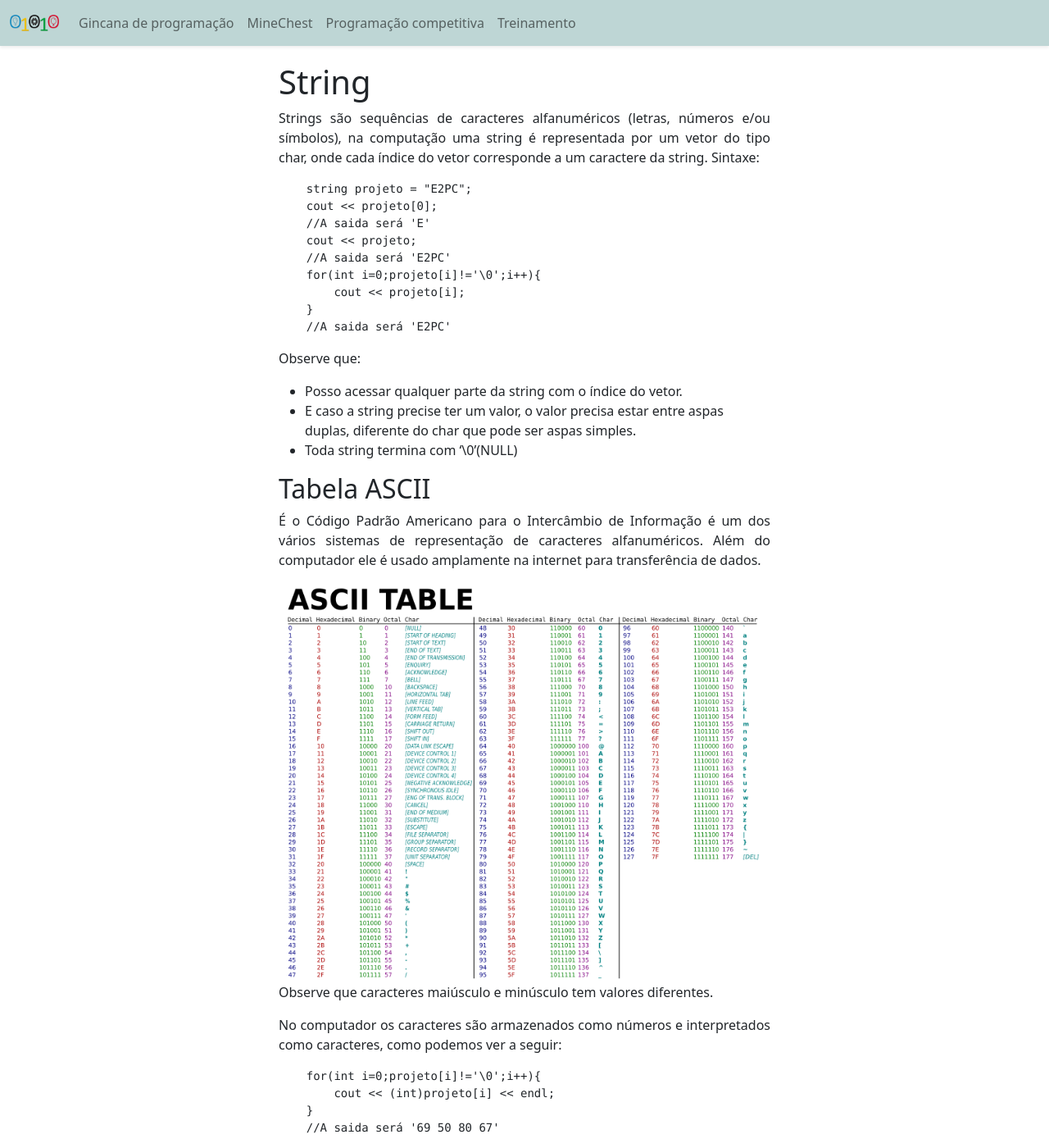
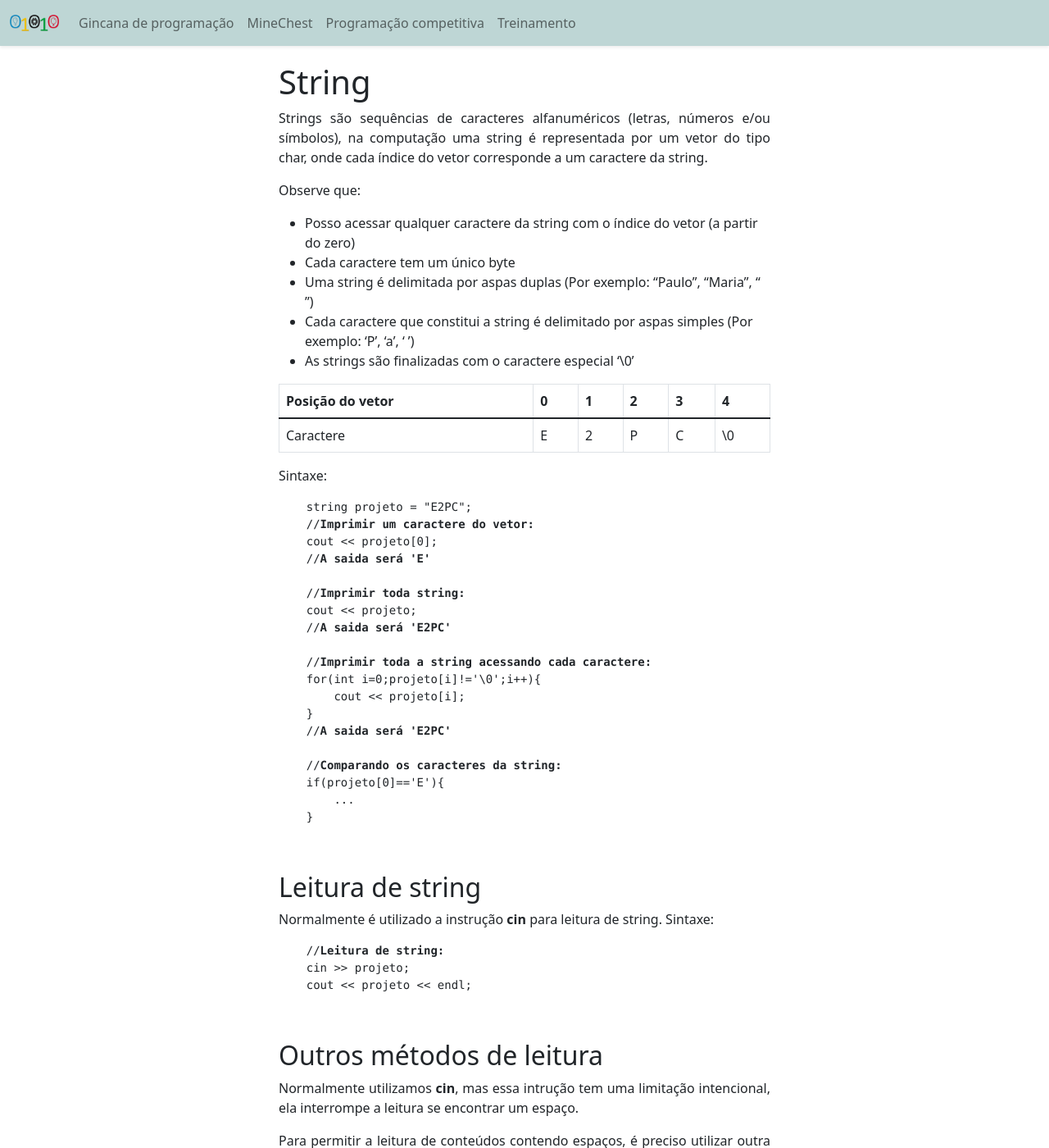
Before and after one commit to E2PC/ProjectPage, a Jekyll site: the page built from treinamento/string.md, in a window 1280 px wide and 1400 px high. Shown: the whole window at 82% size. Built offline with Jekyll 4.4.1, drawn with Linux system fonts in a browser that asks for light colours; nearby versions of some CDN libraries; some of the changed text lies outside the part shown.

Commit message:
acrescentando conteudo

```diff
--- a/treinamento/string.md
+++ b/treinamento/string.md
@@ -9,25 +9,133 @@ order: 8
 
 # String
 
-Strings são sequências de caracteres alfanuméricos (letras, números e/ou símbolos), na computação uma string é representada por um vetor do tipo char, onde cada índice do vetor corresponde a um caractere da string. Sintaxe:
+Strings são sequências de caracteres alfanuméricos (letras, números e/ou símbolos), na computação uma string é representada por um vetor do tipo char, onde cada índice do vetor corresponde a um caractere da string.
 
+Observe que:
+
+- Posso acessar qualquer caractere da string com o índice do vetor (a partir do zero)
+- Cada caractere tem um único byte
+- Uma string é delimitada por aspas duplas (Por exemplo: “Paulo”, “Maria”, “ ”)
+- Cada caractere que constitui a string é delimitado por aspas simples (Por exemplo: ‘P’, ‘a’, ‘ ’)
+- As strings são finalizadas com o caractere especial ‘\0’
+
+
+<table class="table table-bordered">
+    <thead>
+        <tr>
+            <th scope="col">Posição do vetor</th>
+            <th scope="col">0</th>
+            <th scope="col">1</th>
+            <th scope="col">2</th>
+            <th scope="col">3</th>
+            <th scope="col">4</th>
+        </tr>
+    </thead>
+    <tbody>
+        <tr>
+            <td>Caractere</td>
+            <td>E</td>
+            <td>2</td>
+            <td>P</td>
+            <td>C</td>
+            <td>\0</td>
+        </tr>
+    </tbody>
+</table>
+
+Sintaxe:
 <pre>
     string projeto = "E2PC";
+    //<b>Imprimir um caractere do vetor:</b>
     cout << projeto[0];
-    //A saida será 'E'
+    //<b>A saida será 'E'</b>
+
+    //<b>Imprimir toda string:</b>
     cout << projeto;
-    //A saida será 'E2PC'
+    //<b>A saida será 'E2PC'</b>
+
+    //<b>Imprimir toda a string acessando cada caractere:</b>
     for(int i=0;projeto[i]!='\0';i++){
         cout << projeto[i];
     }
-    //A saida será 'E2PC'
+    //<b>A saida será 'E2PC'</b>
+
+    //<b>Comparando os caracteres da string:</b>
+    if(projeto[0]=='E'){
+        ...
+    }
 </pre>
 
-Observe que:
+<br>
 
-- Posso acessar qualquer parte da string com o índice do vetor.
-- E caso a string precise ter um valor, o valor precisa estar entre aspas duplas, diferente do char que pode ser aspas simples.
-- Toda string termina com '\0'(NULL)
+## Leitura de string
+
+Normalmente é utilizado a instrução **cin** para leitura de string.
+Sintaxe:
+
+<pre>
+    //<b>Leitura de string:</b>
+    cin >> projeto;
+    cout << projeto << endl;
+</pre>
+
+<br>
+
+## Outros métodos de leitura
+Normalmente utilizamos **cin**, mas essa intrução tem uma limitação intencional, ela interrompe a leitura se encontrar um espaço.
+
+Para permitir a leitura de conteúdos contendo espaços, é preciso utilizar outra função de entrada, que obterá toda a linha do fluxo de entrada padrão:
+
+A instrução **getline(cin, projeto)** permitirá que todos os caracteres até o enter que forem digitados sejam armazenados na variável projeto.
+
+
+Se for necessário utilizar outro caractere para delimitar o fim do conteúdo da variável, esse caractere poderá ser especificado (como último parâmetro da função getline): **getline(cin, projeto, '.')**
+
+Com essa instrução, todos os caracteres que antecederem o ponto ('.') serão armazenados na variável projeto.
+
+<table class="table table-bordered">
+    <tr>
+        <td style="width:38%">
+            <p>
+                int() main {<br>
+                    string a, b, c, d;<br>
+                    getline(cin, a);<br>
+                    cout << "a: " << a << endl;<br>
+                    getline(cin, b, '.');<br>
+                    cout << "b: " << b << endl;<br>
+                    getline(cin, c);<br>
+                    cout << "c: " << c << endl;<br>
+                    getline(cin, d, '\t');<br>
+                    cout << "d: " << d << endl;<br>
+                }
+            </p>
+        </td>
+        <td>
+            <table >
+                <tr>
+                    <td style="padding-bottom: 20px;">
+                        <b>Entrada:</b> Cuidado.&nbsp;&nbsp;&nbsp;&nbsp;Getline em uso.<br>
+                        (note que possui tabulação no meio da string)
+                    </td>
+                </tr>
+                <tr>
+                    <td>
+                        <b>TERMINAL ($):</b><br>
+                        $ Cuidado.&nbsp;&nbsp;&nbsp;&nbsp;Getline em uso.<br>
+                        a: Cuidado.&nbsp;&nbsp;&nbsp;&nbsp;Getline em uso.<br>
+                        $ Cuidado.&nbsp;&nbsp;&nbsp;&nbsp;Getline em uso.<br>
+                        b: Cuidado<br>
+                        c: .&nbsp;&nbsp;&nbsp;&nbsp;Getline em uso.<br>
+                        $ Cuidado.&nbsp;&nbsp;&nbsp;&nbsp;Getline em uso.<br>
+                        d: Cuidado.<br>
+                    </td>
+                </tr>
+            </table>
+        </td>
+    </tr>
+</table>
+
+<br>
 
 ## Tabela ASCII
 É o Código Padrão Americano para o Intercâmbio de Informação é um dos vários sistemas de representação de caracteres alfanuméricos. Além do computador ele é usado amplamente na internet para transferência de dados.
```
Also changed, not shown: other parts of treinamento/string.md (+6 -0 lines).
